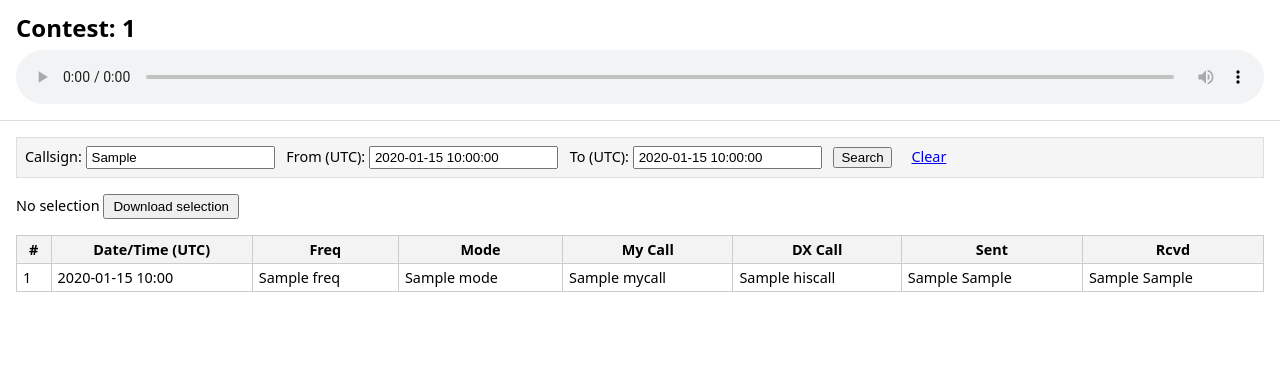
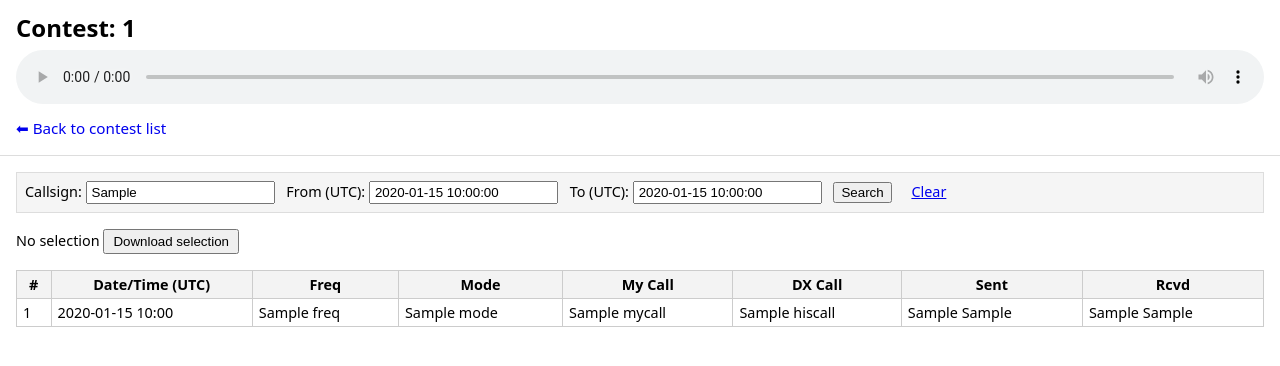
Before and after one commit to rogercaminal/contest-audio-browser, a Flask app: template templates/index.html in a window 1280 px wide. Shown: the top 366 px of the page. Run offline with Flask 3, Linux system fonts and the light colour scheme; the template is opened without the code that fills it: most values are stand-ins (such as "Sample title", 1, 10 or a date in 2020).

Commit message:
Add button to come back to contest list

```diff
--- a/templates/index.html
+++ b/templates/index.html
@@ -53,6 +53,12 @@
     <div class="sticky-player">
       <h2 style="margin: 0 0 6px 0;">Contest: {{ contest_id }}</h2>
       <audio id="player" controls style="width: 100%;"></audio>
+
+      <div class="nav-back" style="margin-top: 8px; margin-bottom: 5px;">
+        <a href="{{ url_for('home') }}" style="font-size: 0.95rem; text-decoration: none;">
+          ⬅ Back to contest list
+        </a>
+      </div>
     </div>
 
     <div class="page">
```
